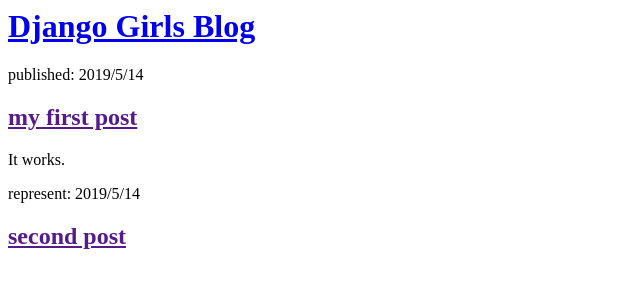
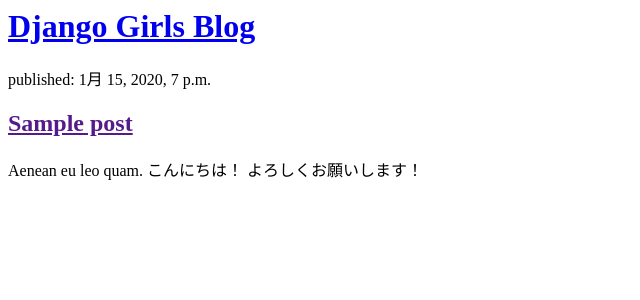
Before and after one commit to soowl/my-first-blog, a Django app: template blog/templates/blog/post_list.html in a window 1280 px wide. Shown: the top 300 px of the page, without its empty margins (0-640 px from the left). Run offline with Django 3.2, Linux system fonts and the light colour scheme; the template is opened without the code that fills it: values that come from a table or form of the project are taken from there, others are empty; tables that the repository leaves empty hold one stand-in row (values such as "Sample post"); parts of the project's set-up code (start-up, migrations or seed data) failed here and were passed over.

Commit message:
Modified templates to display posts from database.

```diff
--- a/blog/templates/blog/post_list.html
+++ b/blog/templates/blog/post_list.html
@@ -1,20 +1,19 @@
 <html>
     <head>
-        <title>Django girls blog</title>
+        <title>Django Girls blog</title>
     </head>
     <body>
         <div>
             <h1><a href="/">Django Girls Blog</a></h1>
         </div>
+
+        {% for post in posts %}
         <div>
+            <p>published: {{post.published_date}}</p>
+            <h2><a href="">{{post.title}}</a></h2>
+            <p>Aenean eu leo quam. こんにちは！ よろしくお願いします！ </p>
+        </div>
+        {% endfor %}
 
-            <p>published: 2019/5/14</p>
-            <h2><a href = "">my first post</a> </h2>
-            <p>It works.</p>
-        </div>
-        <div>
-            <p>represent: 2019/5/14</p>
-            <h2><a href = "">second post</a></h2>
-        </div>
     </body>
 </html>
--- a/blog/views.py
+++ b/blog/views.py
@@ -1,5 +1,8 @@
 from django.shortcuts import render
+from .models import Post
+from django.utils import timezone
 
 # Create your views here.
 def post_list(request):
-    return render(request, 'blog/post_list.html', {})
+    posts = Post.objects.filter(published_date__lte=timezone.now()).order_by('published_date')
+    return render(request, 'blog/post_list.html', {'posts':posts})
```
